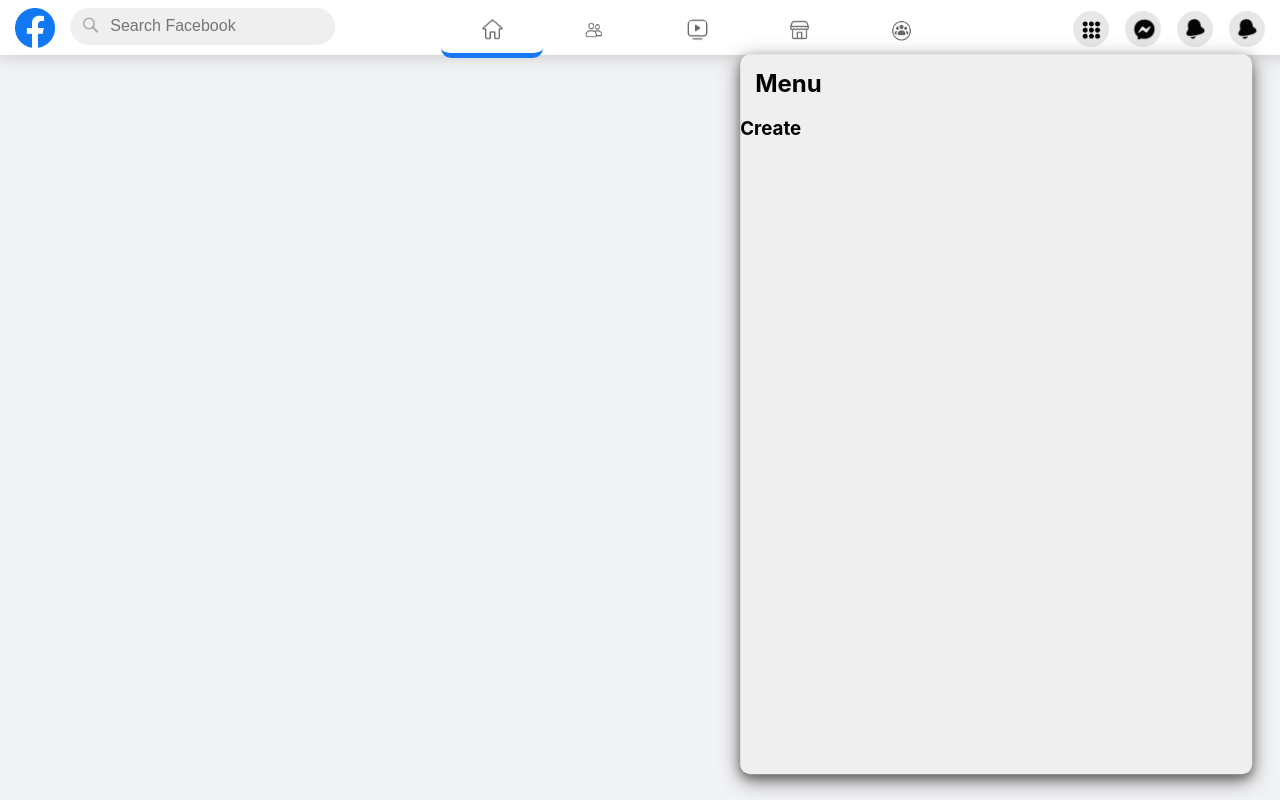
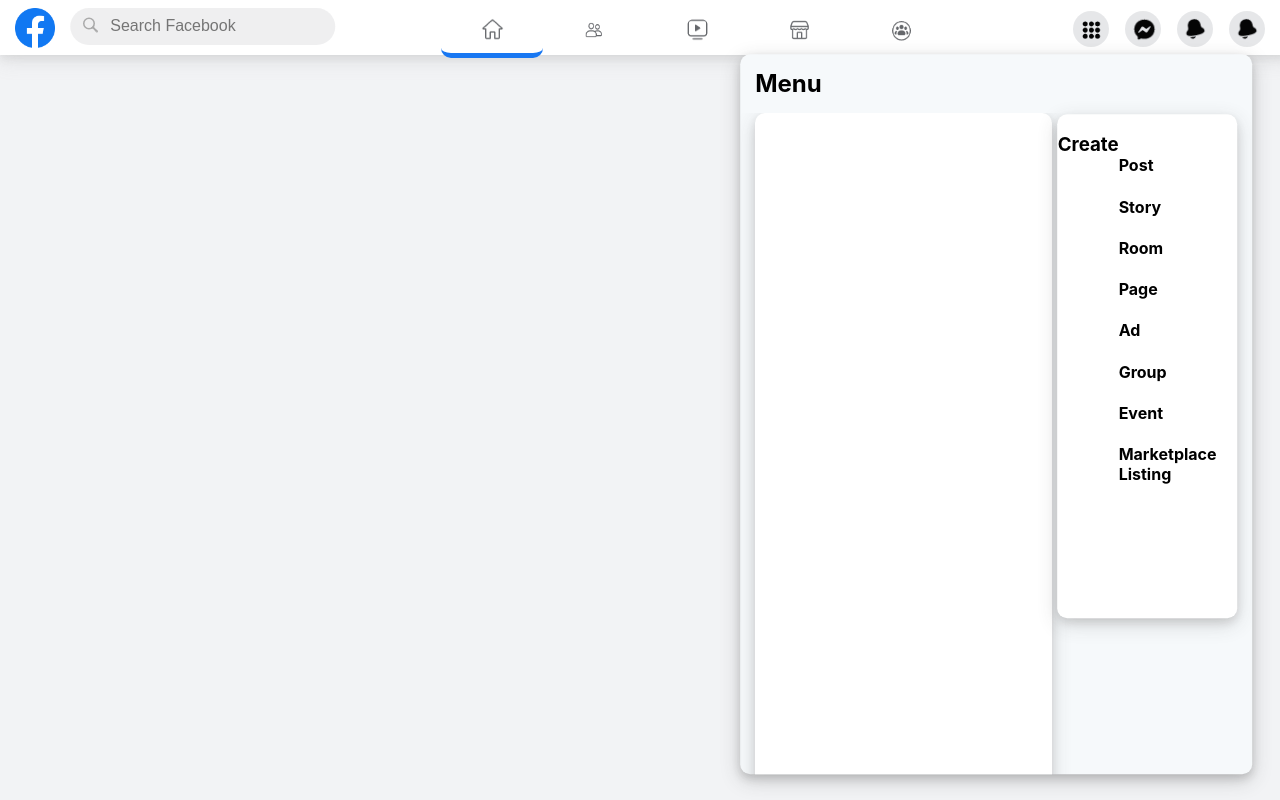
Before and after one commit to CHCICH/facebook, a React (Create React App) app: page / in a window 1280 px wide. Both pictures are taken after a click on the element 1099 px from the left and 29 px from the top of the page. Built offline with nearby package versions, Linux system fonts and the light colour scheme; no server answers.

Commit message:
finished creating the basic main menu create section and finsished the styling of the page scrollbar

```diff
--- a/src/App.css
+++ b/src/App.css
@@ -204,14 +204,46 @@
   width: 40vw;
   transform: translate(-65%,1%);
   border-radius: 10px;
-  background-color: #efefef;
-  box-shadow: 0 4px 8px 0 rgba(39, 38, 38, 0.396), 0 6px 20px 0 rgba(56, 56, 56, 0.686);
-
+  background-color: #f6f9fb;
+  box-shadow: 0 4px 8px 0 rgba(39, 38, 38, 0.177), 0 6px 20px 0 rgba(56, 56, 56, 0.221);
+  overflow: hidden;
+  z-index: 2;
 }
 .spes-h{
   z-index: 2;
 }
 .Menu-title{
 margin: 15px;
-overflow-y:scroll ;
 }
+.create-Main-menu-section{
+  display: flex;
+  height: 70%;
+  width: 35%;
+  border-radius:10px;
+  background-color: white;
+  box-shadow: 0 4px 8px 0 rgba(39, 38, 38, 0.119), 0 6px 20px 0 rgba(56, 56, 56, 0.185);
+  position: absolute;
+  left: 62%;
+  top: 60px;
+  margin-right: 15px;
+}
+.Search-for-activities-div{
+  display: flex;
+  height: 250%;
+  width: 58%;
+  border-radius:10px;
+  background-color: white;
+  box-shadow: 0 4px 8px 0 rgba(39, 38, 38, 0.119), 0 6px 20px 0 rgba(56, 56, 56, 0.185);
+  margin-left: 15px;
+}
+::-webkit-scrollbar {
+  width: 16px;
+}
+
+::-webkit-scrollbar-thumb {
+  border: 4px solid rgba(0, 0, 0, 0);
+  background-clip: padding-box;
+  border-radius: 9999px;
+  background-color: #AAAAAA;
+
+}
--- a/src/components/MainMenu.js
+++ b/src/components/MainMenu.js
@@ -70,11 +70,24 @@
         {state.highlight && <div className='highlight spes-h'>Menu</div>}
         <div style={{display:ishere}} className='Main-menu-Dropdown' ref={dropdown}  >
           <h2 className='Menu-title'>Menu</h2>
-          <div className='Search-for-activities-div'>
+          <div style={{height:"100%", overflowY:'scroll'}}><div className='Search-for-activities-div'> </div>
 
           </div>
           <div className='create-Main-menu-section'>
           <h3>Create</h3>
+          <div className='inside-div-create-main-menu-container'>
+            <br></br>
+            <div className='highilited-create-idea'> <h4 >Post</h4></div>
+            <div className='highilited-create-idea'> <h4 >Story</h4></div>
+            <div className='highilited-create-idea'> <h4 >Room</h4></div>
+            <div className='highilited-create-idea'> <h4 >Page</h4></div>
+            <div className='highilited-create-idea'> <h4 >Ad</h4></div>
+            <div className='highilited-create-idea'> <h4 >Group</h4></div>
+            <div className='highilited-create-idea'> <h4 >Event</h4></div>
+            <div className='highilited-create-idea'> <h4 >Marketplace Listing</h4></div>
+
+
+          </div>
           </div>
     </div>
     </div>
```
